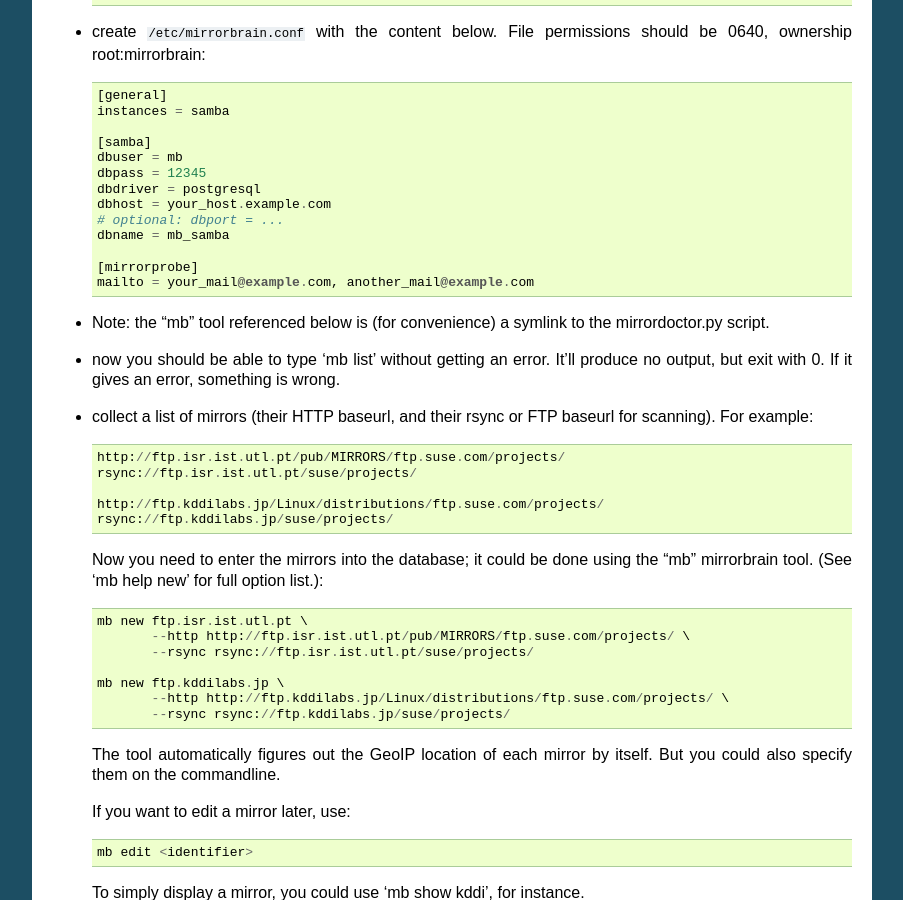
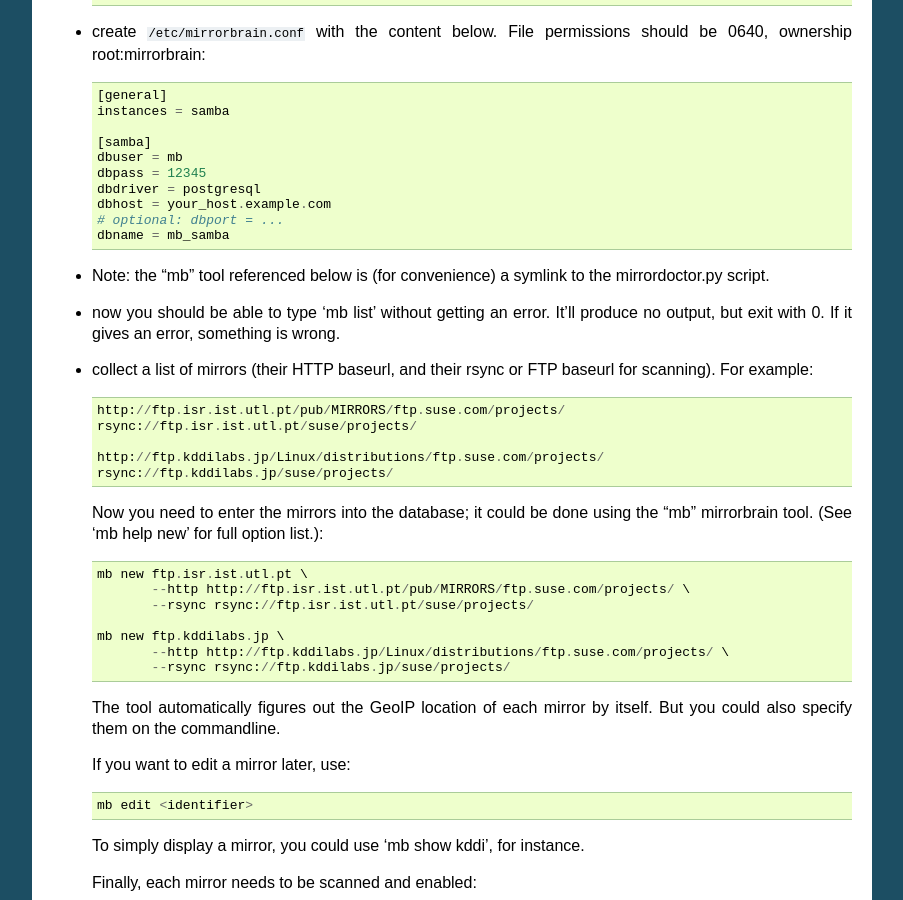
Before and after one commit to hayalci/mirrorbrain, a Sphinx documentation site: the page built from docs/installation/source.rst, in a window 1280 px wide and 900 px high, scrolled down 2567 px. Shown: the whole window, without its empty margins (198-1101 px from the left). Built offline with Sphinx 7.4.7, drawn with Linux system fonts in a browser that asks for light colours.

Commit message:
docs/install: - remove mail config for the mirrorprobe from the example config, because it   isn't really used anymore
git-svn-id: http://svn.mirrorbrain.org/svn/mirrorbrain/trunk@7801 2d291e14-ff0c-0410-a3fa-d5caa9871f55

```diff
--- a/docs/installation/source.rst
+++ b/docs/installation/source.rst
@@ -168,9 +168,6 @@ After installation of mod_mirrorbrain, you'll need to:
     dbhost = your_host.example.com
     # optional: dbport = ...
     dbname = mb_samba
-
-    [mirrorprobe]
-    mailto = your_mail@example.com, another_mail@example.com
 
 
 * Note: the "mb" tool referenced below is (for convenience) a symlink to the
```
